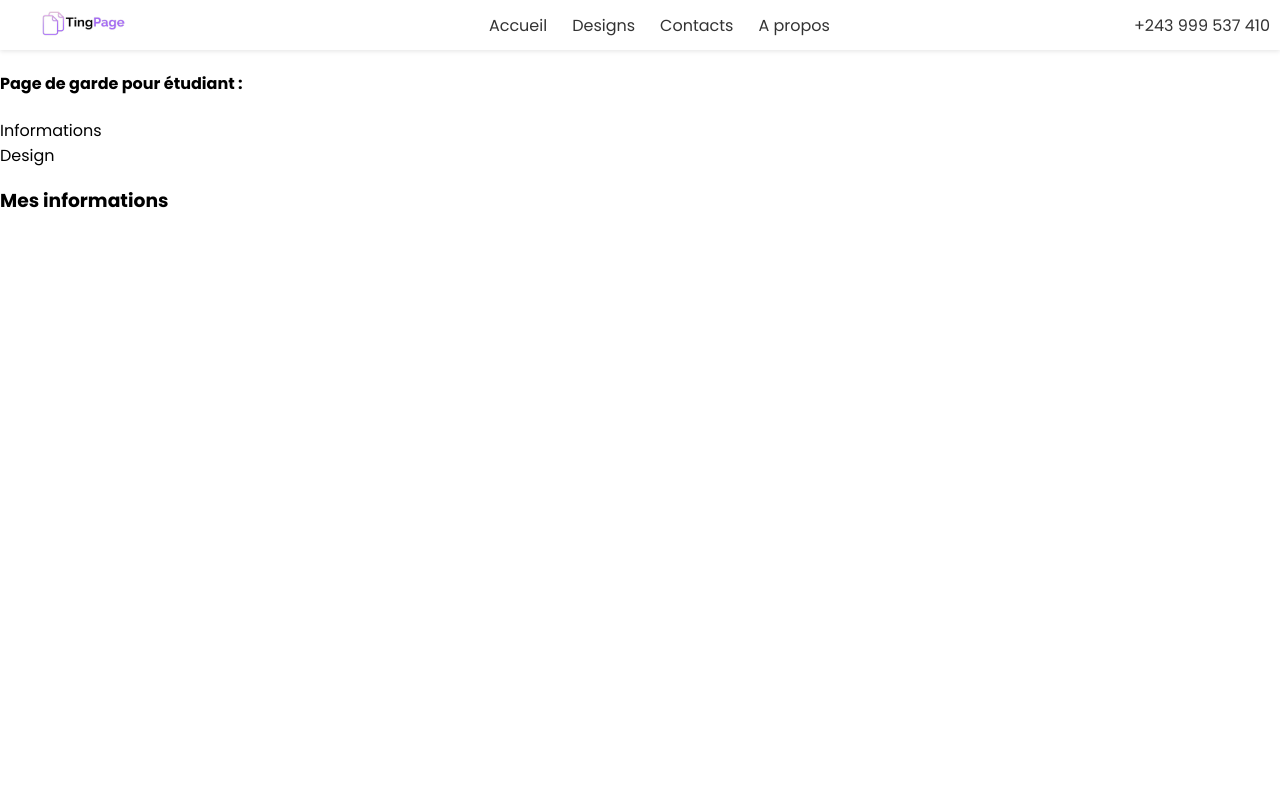
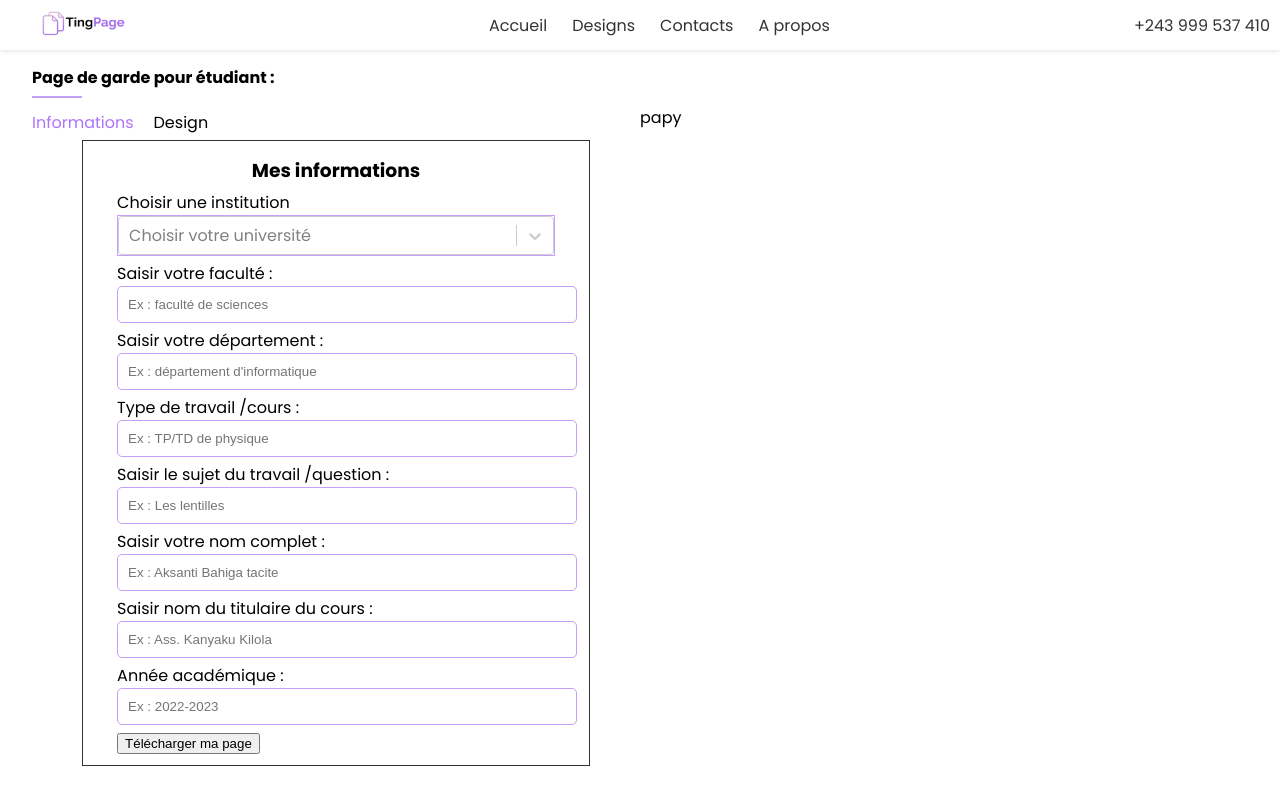
Before and after one commit to marcellintacite/TingPage, a React (Create React App) app: page /single in a window 1280 px wide. Shown: the top 792 px of the page. Built offline with nearby package versions, Linux system fonts and the light colour scheme.

Commit message:
Ajout de quelques modifications

```diff
--- /dev/null
+++ b/src/Components/Formulaires/Formulaires.jsx
@@ -0,0 +1,107 @@
+import React from "react";
+import Select from "react-select";
+import "./../../css/formulaire.css";
+export default function Formulaires() {
+  const options = [
+    {
+      value: "UCB",
+      label: "Université Catholique de Bukavu (UCB)",
+    },
+    {
+      value: "UEA",
+      label: "Université Evangélique de Bukavu (UEA)",
+    },
+    {
+      value: "UOB",
+      label: "Université Officielle de Bukavu (UOB)",
+    },
+    {
+      value: "ISP",
+      label: "Institut Supérieur Pédagogique (ISP)",
+    },
+    {
+      value: "ISC",
+      label: "Institut Supérieur de Commerce(ISC)",
+    },
+    {
+      value: "ISDR",
+      label: "Institut Supérieur de devéloppement rural",
+    },
+  ];
+  return (
+    <div className="formulaire">
+      <h3>Mes informations</h3>
+      <form action="">
+        <div className="form_group">
+          <label htmlFor="universite">Choisir une institution</label>
+          <Select
+            options={options}
+            placeholder="Choisir votre université"
+            className="select"
+            name="universite"
+          />
+        </div>
+        <div className="form_group">
+          <label htmlFor="faculte">Saisir votre faculté : </label>
+          <input
+            type="text"
+            name="faculte"
+            id=""
+            placeholder="Ex : faculté de sciences"
+          />
+        </div>
+        <div className="form_group">
+          <label htmlFor="departement">Saisir votre département : </label>
+          <input
+            type="text"
+            name="departement"
+            id=""
+            placeholder="Ex : département d'informatique"
+          />
+        </div>
+        <div className="form_group">
+          <label htmlFor="cours">Type de travail /cours : </label>
+          <input
+            type="text"
+            name="cours"
+            id=""
+            placeholder="Ex : TP/TD de physique"
+          />
+        </div>
+        <div className="form_group">
+          <label htmlFor="sujet">Saisir le sujet du travail /question : </label>
+          <input
+            type="text"
+            name="sujet"
+            id=""
+            placeholder="Ex : Les lentilles"
+          />
+        </div>
+        <div className="form_group">
+          <label htmlFor="nom">Saisir votre nom complet : </label>
+          <input
+            type="text"
+            name="nom"
+            id=""
+            placeholder="Ex : Aksanti Bahiga tacite"
+          />
+        </div>
+        <div className="form_group">
+          <label htmlFor="titulaire">Saisir nom du titulaire du cours : </label>
+          <input
+            type="text"
+            name="titulaire"
+            id=""
+            placeholder="Ex : Ass. Kanyaku Kilola"
+          />
+        </div>
+        <div className="form_group">
+          <label htmlFor="anne">Année académique : </label>
+          <input type="text" name="anne" id="" placeholder="Ex : 2022-2023" />
+        </div>
+
+        <button className="btn">Télécharger ma page</button>
+      </form>
+    </div>
+  );
+}
--- /dev/null
+++ b/src/Components/Formulaires/formulaire.scss
@@ -0,0 +1,30 @@
+@import "../../scss/config.scss";
+.formulaire {
+  width: 80%;
+  margin: auto;
+  padding: 10px;
+  border: 0.3px solid $darkGrey;
+  h3 {
+    margin: 0;
+    text-align: center;
+    padding: 5px;
+  }
+  form {
+    width: 90%;
+    margin: auto;
+    .form_group {
+      margin-bottom: 5px;
+      .select {
+        border: 1px solid $primary;
+        width: 100%;
+      }
+      input {
+        width: 100%;
+        padding: 10px;
+        border-radius: 5px;
+        border: 1px solid $primary;
+        outline: none;
+      }
+    }
+  }
+}
--- a/src/Components/Single/Single.jsx
+++ b/src/Components/Single/Single.jsx
@@ -2,24 +2,32 @@ import React, { useContext, useState } from "react";
 import Footer from "../common/Footer/Footer";
 import Navbar from "../common/Navbar/Navbar";
 import PageContext from "../../config/PageContext";
+import Select from "react-select";
+import Formulaires from "../Formulaires/Formulaires";
+import "./../../css/single.css";
 
 function Single(props) {
   const data = useContext(PageContext);
+
   const [currentCommand, setCurrent] = useState("informations");
   return (
-    <div>
+    <div className="single">
       <Navbar />
       <div className="container">
-        <div className="tile">
+        <div className="title">
           <h4>Page de garde pour étudiant :</h4>
           <div className="line"></div>
         </div>
+        <div className="content_view">
           <div className="left">
             <div className="commands">
               <div
                 className={
-                currentCommand === "informations" ? "command active" : "command"
+                  currentCommand === "informations"
+                    ? "command active"
+                    : "command"
                 }
+                onClick={() => setCurrent("informations")}
               >
                 Informations
               </div>
@@ -27,13 +35,14 @@ function Single(props) {
                 className={
                   currentCommand === "design" ? "command active" : "command"
                 }
+                onClick={() => setCurrent("design")}
               >
                 Design
               </div>
             </div>
-          <div className="formulaire">
-            <h3>Mes informations</h3>
+            <Formulaires data={data} />
           </div>
+          <div className="right">papy</div>
         </div>
       </div>
     </div>
--- a/src/Components/Single/single.scss
+++ b/src/Components/Single/single.scss
@@ -0,0 +1,51 @@
+@import "./../../scss/config.scss";
+.single {
+  width: 100%;
+  min-height: 100vh;
+  overflow: hidden;
+
+  .container {
+    width: 95%;
+    margin: auto;
+    .title {
+      width: auto;
+      position: relative;
+      margin-top: 15px;
+      margin-bottom: 15px;
+      h4 {
+        padding: 0;
+        margin: 0;
+      }
+      .line {
+        width: 50px;
+        bottom: -8px;
+        position: absolute;
+        height: 2px;
+        background: $primary;
+      }
+    }
+    .content_view {
+      width: 100%;
+      display: flex;
+      flex-wrap: wrap;
+      .left {
+        flex: 1;
+        .commands {
+          display: flex;
+          .command {
+            margin-right: 20px;
+            cursor: pointer;
+            padding-top: 5px;
+            padding-bottom: 5px;
+          }
+          .command.active {
+            color: $primardark;
+          }
+        }
+      }
+      .right {
+        flex: 1;
+      }
+    }
+  }
+}
--- a/src/Components/common/Navbar/navbar.scss
+++ b/src/Components/common/Navbar/navbar.scss
@@ -6,6 +6,7 @@
   display: flex;
   justify-content: space-between;
   align-items: center;
+  z-index: 900;
   box-shadow: 0rem 0.0625rem 0.3125rem rgb(227, 227, 227);
   // Mis en forme image
   img {
--- /dev/null
+++ b/src/css/formulaire.css
@@ -0,0 +1 @@
+.formulaire{width:80%;margin:auto;padding:10px;border:.3px solid #333}.formulaire h3{margin:0;text-align:center;padding:5px}.formulaire form{width:90%;margin:auto}.formulaire form .form_group{margin-bottom:5px}.formulaire form .form_group .select{border:1px solid #c6a0f8;width:100%}.formulaire form .form_group input{width:100%;padding:10px;border-radius:5px;border:1px solid #c6a0f8;outline:none}
--- a/src/css/single.css
+++ b/src/css/single.css
@@ -0,0 +1 @@
+.single{width:100%;min-height:100vh;overflow:hidden}.single .container{width:95%;margin:auto}.single .container .title{width:auto;position:relative;margin-top:15px;margin-bottom:15px}.single .container .title h4{padding:0;margin:0}.single .container .title .line{width:50px;bottom:-8px;position:absolute;height:2px;background:#c6a0f8}.single .container .content_view{width:100%;display:flex;flex-wrap:wrap}.single .container .content_view .left{flex:1}.single .container .content_view .left .commands{display:flex}.single .container .content_view .left .commands .command{margin-right:20px;cursor:pointer;padding-top:5px;padding-bottom:5px}.single .container .content_view .left .commands .command.active{color:#ae73fc}.single .container .content_view .right{flex:1}
--- a/src/scss/config.scss
+++ b/src/scss/config.scss
@@ -1,3 +1,4 @@
 $primary: #c6a0f8;
+$primardark: #ae73fc;
 $white: #fff;
 $darkGrey: #333;
```
Also changed, not shown: src/css/navbar.css (+1 -1 lines). Lines whose indentation alone changed are shown as unchanged.
